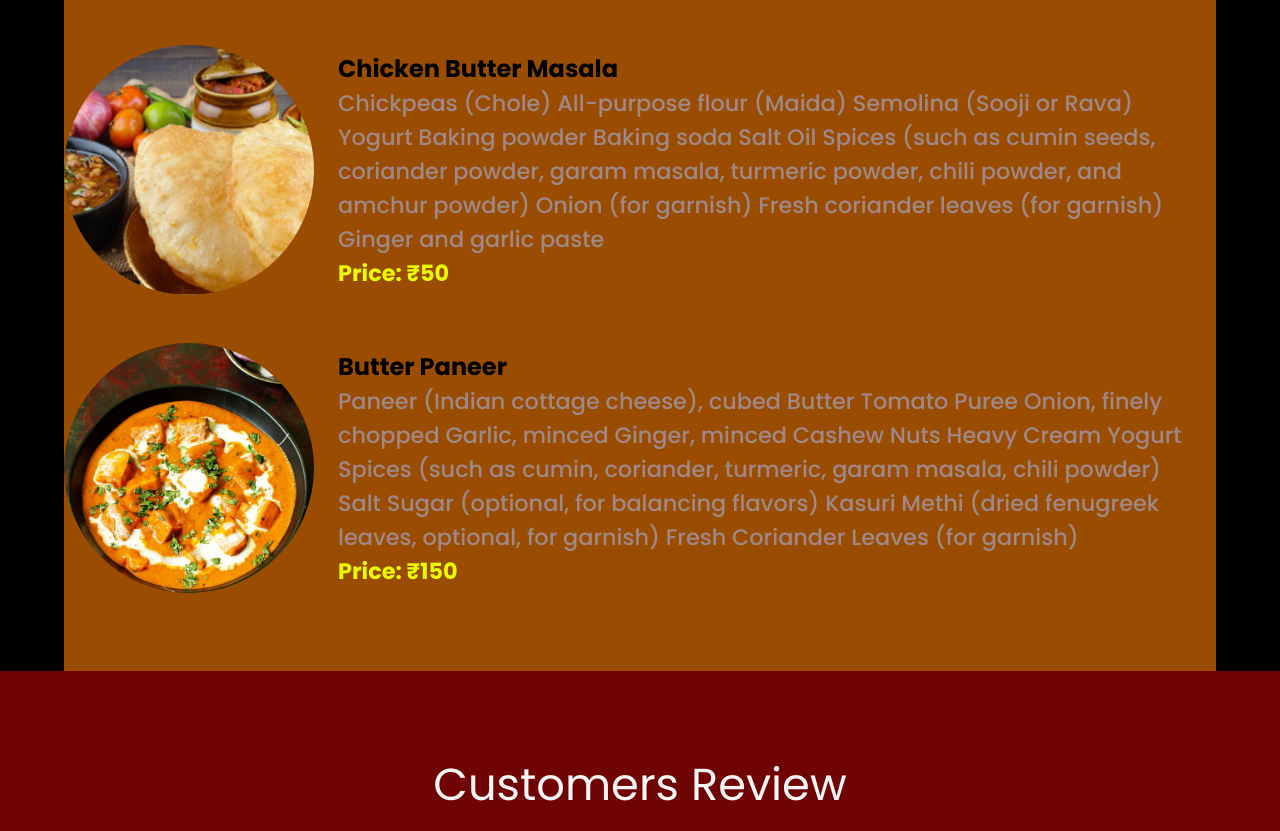
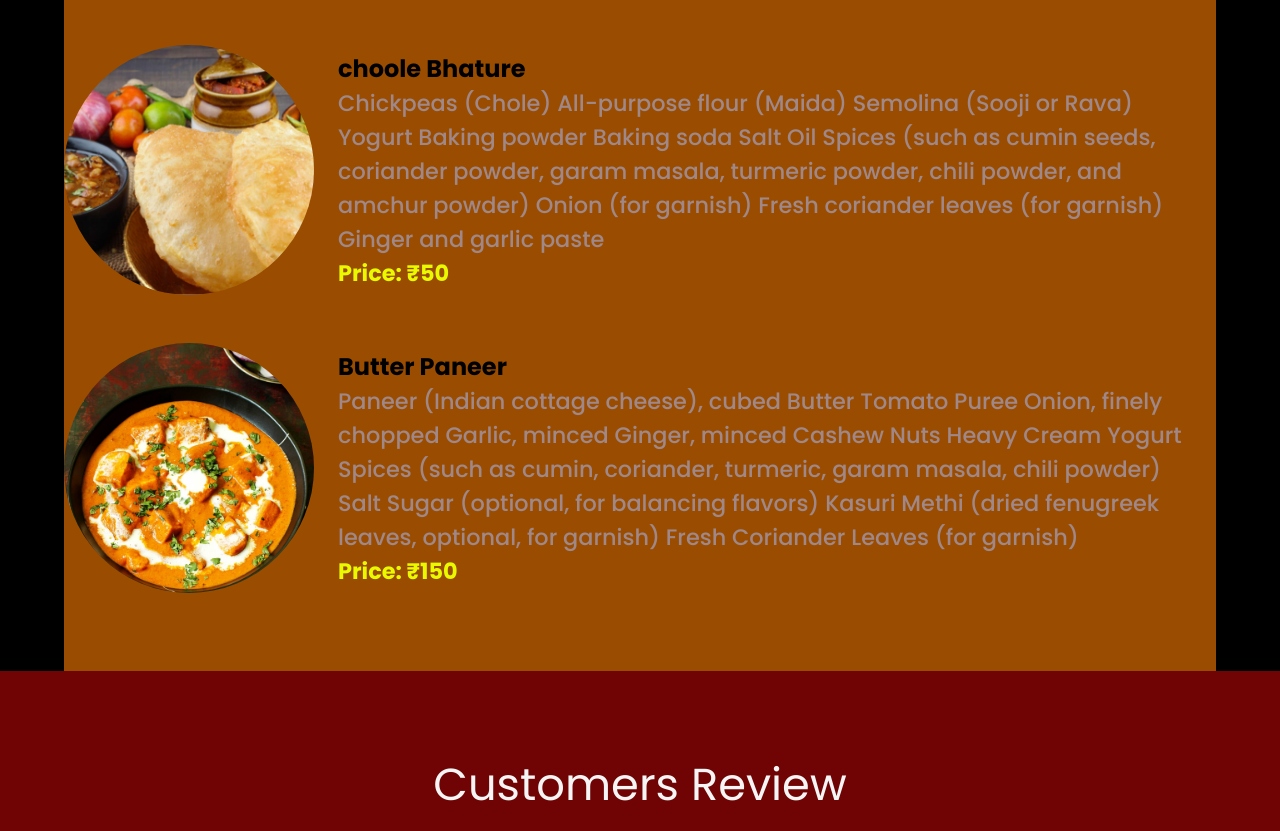
Before and after one commit to heyy-Mayank/Restaurant-code, a plain HTML site: page index.html in a window 1280 px wide. Shown: the part 2770-3601 px from the top of the page. Drawn offline with nearby package versions, Linux system fonts and the light colour scheme.

Commit message:
Update index.html
heading change for chole bhature

```diff
--- a/index.html
+++ b/index.html
@@ -164,10 +164,10 @@
             </div>
             <div class="food-menu-item">
                 <div class="food-img">
-                    <img src="./image/chole bhature.jpg" alt="Chicken Butter Masala" />
+                    <img src="./image/chole bhature.jpg" alt="Chole Bhature" />
                 </div>
                 <div class="food-description">
-                    <h2 class="food-titile">Chicken Butter Masala
+                    <h2 class="food-titile">choole Bhature
                     </h2>
                     <p>Chickpeas (Chole) All-purpose flour (Maida) Semolina (Sooji or Rava) Yogurt Baking powder Baking soda Salt Oil Spices (such as cumin seeds, coriander powder, garam masala, turmeric powder, chili powder, and amchur powder) Onion (for garnish) Fresh coriander leaves (for garnish) Ginger and garlic paste
                     </p>
```
